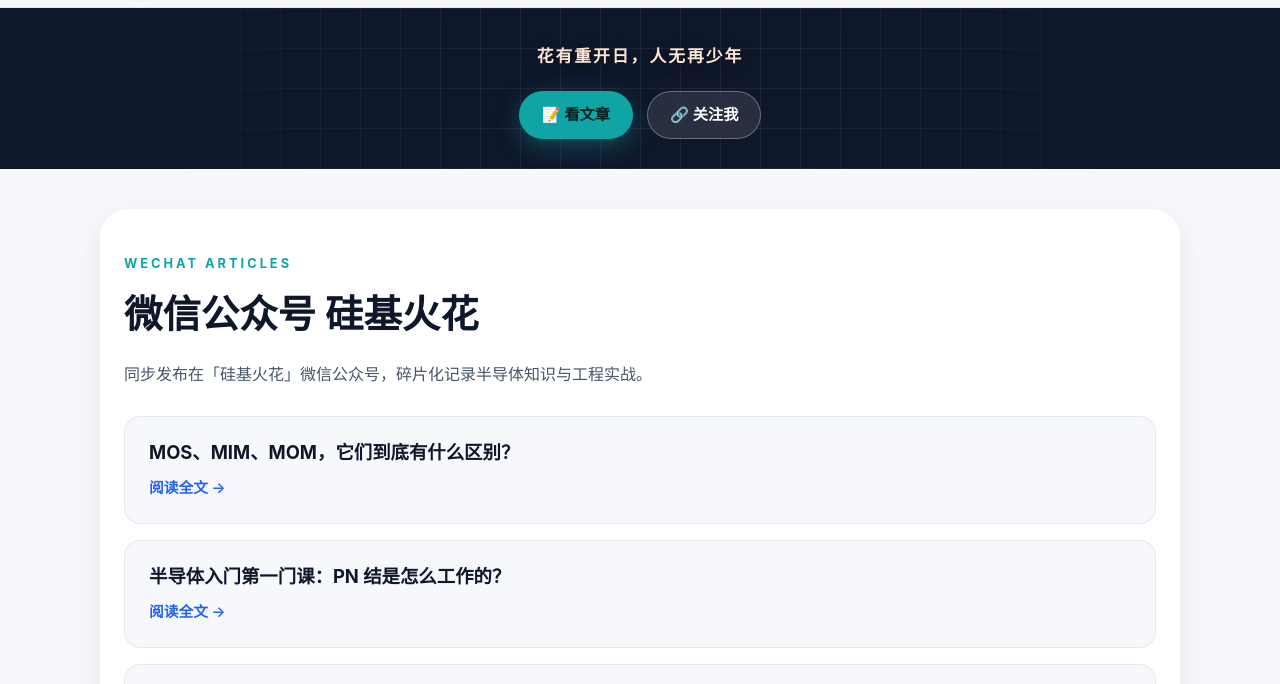
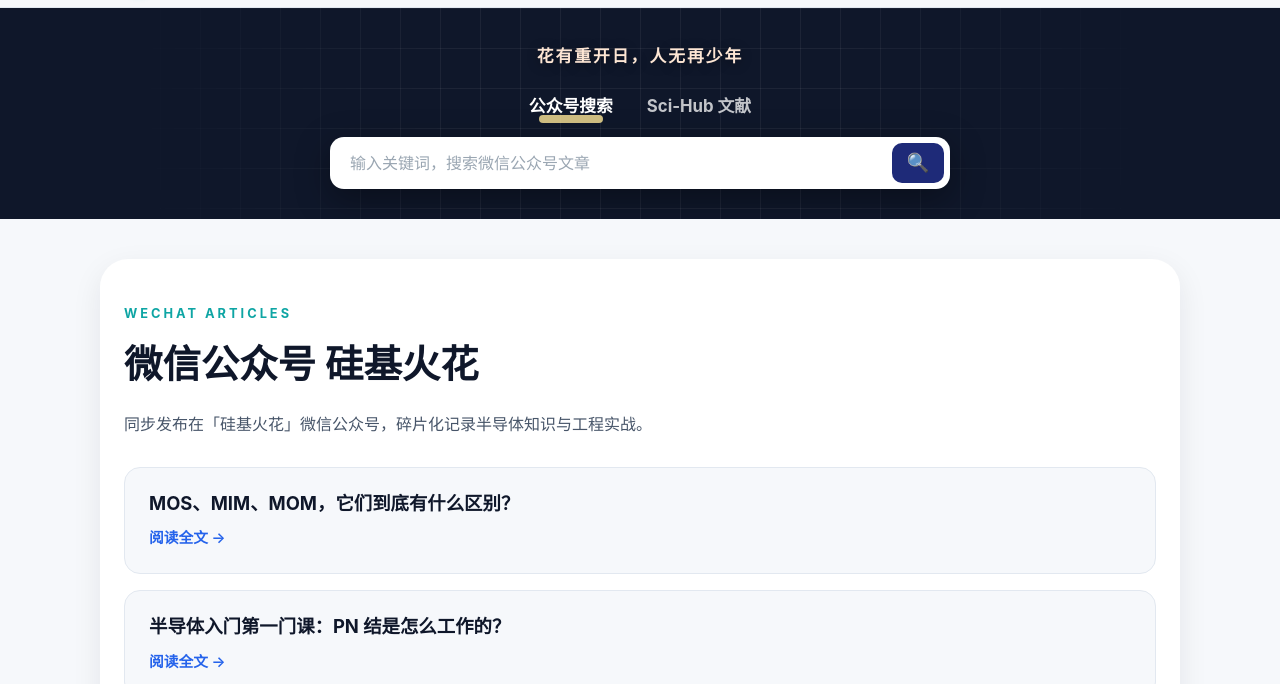
Before and after one commit to chenggui-hu/small-wafer, a plain HTML site: page index.html in a window 1280 px wide. Shown: the part 48-732 px from the top of the page. Drawn offline with Linux system fonts and the light colour scheme.

Commit message:
hero搜索框：公众号搜索+Sci-Hub DOI双模式

```diff
--- a/css/style.css
+++ b/css/style.css
@@ -273,6 +273,42 @@
 }
 .hero-actions { display: flex; gap: 14px; justify-content: center; flex-wrap: wrap; }
 
+/* ---------- Hero 搜索框 ---------- */
+.hero-search { max-width: 620px; margin: 0 auto; }
+.search-tabs { display: flex; justify-content: center; gap: 26px; margin-bottom: 14px; }
+.search-tab {
+  background: none; border: none; cursor: pointer;
+  font-size: 1.05rem; font-weight: 700; color: rgba(255,255,255,.75);
+  padding: 2px 4px 6px; position: relative;
+  font-family: inherit; transition: color .2s;
+}
+.search-tab:hover { color: #fff; }
+.search-tab.active { color: #fff; }
+.search-tab.active::after {
+  content: ""; position: absolute; left: 15%; right: 15%; bottom: 0;
+  height: 8px; background: rgba(253, 230, 150, .8); border-radius: 4px; z-index: -1;
+}
+.search-tab.active { z-index: 1; }
+.search-bar {
+  display: flex; align-items: stretch;
+  background: #fff; border-radius: 14px;
+  padding: 6px; box-shadow: 0 10px 34px rgba(0,0,0,.35);
+}
+.search-input {
+  flex: 1; border: none; outline: none;
+  font-size: 1rem; padding: 10px 14px;
+  color: var(--ink); background: transparent;
+  font-family: inherit; min-width: 0;
+}
+.search-input::placeholder { color: #9aa6b2; }
+.search-btn {
+  width: 52px; border: none; cursor: pointer;
+  background: #1e2a78; color: #fff;
+  border-radius: 10px; font-size: 1.15rem;
+  transition: background .2s, transform .15s;
+}
+.search-btn:hover { background: var(--brand-2); transform: scale(1.04); }
+
 .btn {
   display: inline-block;
   padding: 10px 22px;
--- a/index.html
+++ b/index.html
@@ -5,7 +5,7 @@
   <meta name="viewport" content="width=device-width, initial-scale=1.0" />
   <title>硅基火花 | small-wafer</title>
   <meta name="description" content="硅基火花 · 半导体工程师，分享半导体技术与工程实战。公众号文章、常用网页集，关注微信公众号「硅基火花」与小红书「small wafer"。" />
-  <link rel="stylesheet" href="css/style.css?v=20260903a" />
+  <link rel="stylesheet" href="css/style.css?v=20260913a" />
 </head>
 <body>
   <!-- 背景音乐 -->
@@ -75,9 +75,16 @@
     <div class="hero-grid" aria-hidden="true"></div>
     <div class="hero-inner">
       <p class="hero-motto">花有重开日，人无再少年</p>
-      <div class="hero-actions">
-        <a class="btn btn-primary" href="#articles">📝 看文章</a>
-        <a class="btn btn-ghost" href="#social">🔗 关注我</a>
+      <div class="hero-search">
+        <div class="search-tabs">
+          <button class="search-tab active" data-mode="wechat" type="button">公众号搜索</button>
+          <button class="search-tab" data-mode="scihub" type="button">Sci-Hub 文献</button>
+        </div>
+        <form class="search-bar" id="heroSearch" role="search">
+          <input class="search-input" id="searchInput" type="text" autocomplete="off"
+            placeholder="输入关键词，搜索微信公众号文章" />
+          <button class="search-btn" type="submit" aria-label="搜索">🔍</button>
+        </form>
       </div>
     </div>
   </section>
@@ -150,6 +157,6 @@
     <p class="footer-sub">Built with ❤️ and GitHub Pages</p>
   </footer>
 
-  <script src="js/main.js?v=20260903a"></script>
+  <script src="js/main.js?v=20260913a"></script>
 </body>
 </html>
--- a/js/main.js
+++ b/js/main.js
@@ -184,4 +184,42 @@
       });
     }
   }
+
+  // ---- Hero 搜索框（公众号 / Sci-Hub） ----
+  var searchForm = document.getElementById("heroSearch");
+  if (searchForm) {
+    var searchMode = "wechat";
+    var searchInput = document.getElementById("searchInput");
+    var tabs = searchForm.parentElement.querySelectorAll(".search-tab");
+
+    var placeholders = {
+      wechat: "输入关键词，搜索微信公众号文章",
+      scihub: "输入 DOI（如 10.1038/s41586-020-2649-2）"
+    };
+
+    tabs.forEach(function (tab) {
+      tab.addEventListener("click", function () {
+        tabs.forEach(function (t) { t.classList.remove("active"); });
+        tab.classList.add("active");
+        searchMode = tab.getAttribute("data-mode");
+        searchInput.placeholder = placeholders[searchMode];
+        searchInput.focus();
+      });
+    });
+
+    searchForm.addEventListener("submit", function (e) {
+      e.preventDefault();
+      var q = searchInput.value.trim();
+      if (!q) { searchInput.focus(); return; }
+      var url;
+      if (searchMode === "scihub") {
+        // Sci-Hub：直接拼 DOI，去掉空格
+        url = "https://sci-hub.se/" + encodeURIComponent(q.replace(/\s+/g, ""));
+      } else {
+        // 搜狗微信搜索：type=2 文章
+        url = "https://weixin.sogou.com/weixin?type=2&query=" + encodeURIComponent(q);
+      }
+      window.open(url, "_blank", "noopener");
+    });
+  }
 })();
```
Also changed, not shown: tools.html (+2 -2 lines), webapps.html (+2 -2 lines).
